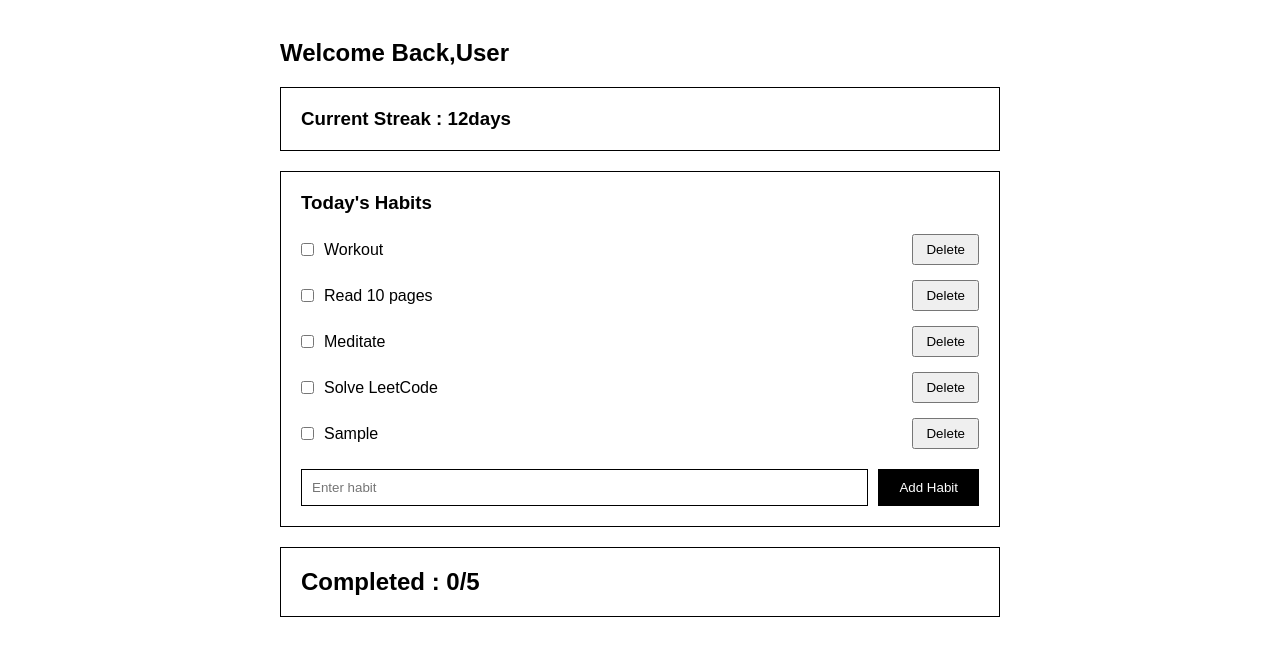
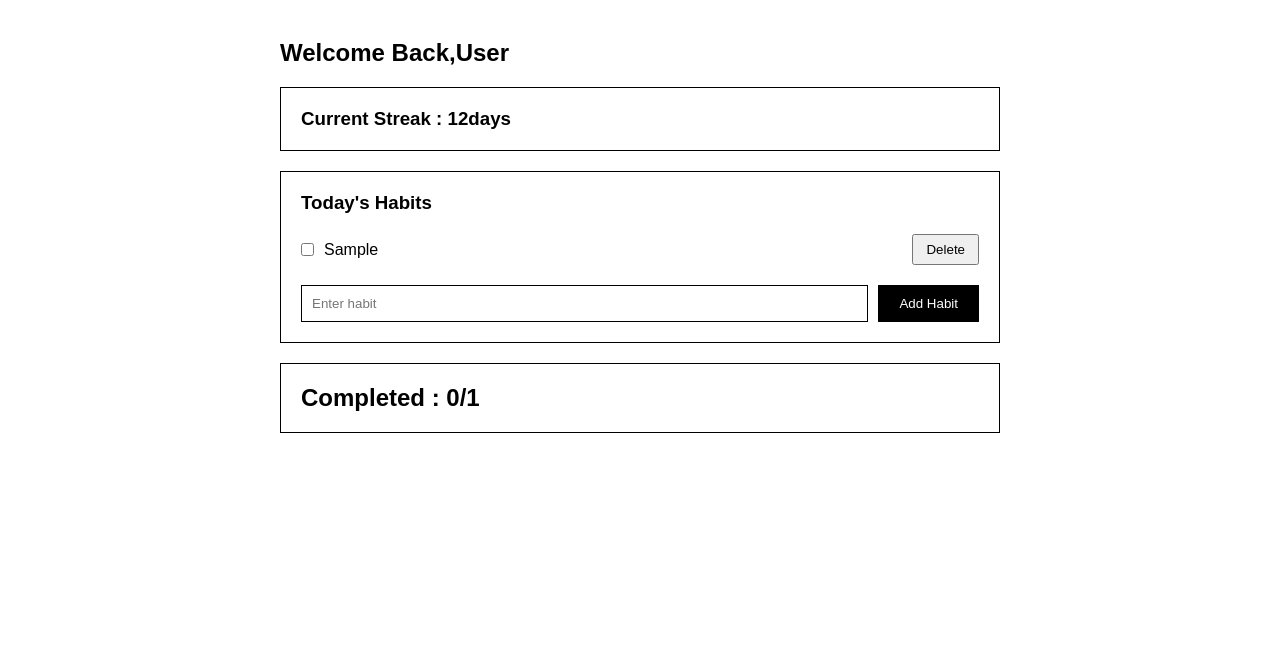
Before and after one commit to HeIsGlitched/HabitraAI, a plain HTML site: page pages/dashboard.html in a window 1280 px wide. Both pictures are taken after typing "Sample" into the empty fields and a click on the button "Add Habit". Shown: the part 78-734 px from the top of the page. Drawn offline with Linux system fonts and the light colour scheme.

Commit message:
Implemented habit persistence with local storage

```diff
--- a/js/dashboard.js
+++ b/js/dashboard.js
@@ -21,12 +21,9 @@ updateProgress();
 const habitInput = document.querySelector("#habit-input");
 const addHabitBtn = document.querySelector("#add-habit-btn");
 const habitsContainer = document.querySelector(".habits");
-
 //function for adding habits
-addHabitBtn.addEventListener("click", function(){
-    const habitText = habitInput.value;//take user input
-    if(habitText != ""){
-        const newHabit = document.createElement("div");//create a div
+function createHabit(habitText){
+     const newHabit = document.createElement("div");//create a div
         newHabit.classList.add("habit-item");// put class on that div
         //providing the inner HTML of div with class = habit-item
         newHabit.innerHTML = `
@@ -42,23 +39,26 @@ addHabitBtn.addEventListener("click", function(){
             const habitItem = newDeleteButton.parentElement;
             habitItem.remove();
             updateProgress();
+            saveHabits();
         });
         updateProgress(); //if add habit button is clicked, run the function to recalculate the progress
-        habitInput.value = ""; // this is used to remove the habit still written inside the input box after clicking add button
+}
+
+addHabitBtn.addEventListener("click", function(){
+
+    const habitText = habitInput.value;
+
+    if(habitText != ""){
+
+        createHabit(habitText);
+        saveHabits();
+        habitInput.value = "";
+
     }
     else{
         alert("Please enter a habit");
     }
-} );
 
-//for deleting habits
-const deleteButtons = document.querySelectorAll(".delete-btn"); // select all delete buttons
-deleteButtons.forEach(function(button){
-    button.addEventListener("click", function(){
-        const habitItem = button.parentElement;
-        habitItem.remove();
-        updateProgress();
-    });
 });
 
 //for logging out
@@ -66,3 +66,25 @@ const logout_btn = document.querySelector("#logout-btn");
 logout_btn.addEventListener("click", function(){
     window.location.href = "../index.html";
 })
+
+//Local storage(stores string only) -> localStorage.setItem(key, value), .getItem()
+//array of habits -> use JSON.stringify() bcuz local storage only stores string and array of habits is an object
+// to retrieve -> use JSON.parse() bcuz we need to convert string stored in local storage back to array
+//we are putting this in a function bcuz we need to call it everytime the user add or deletes the habit, otherwise it'll only run after the page loads
+function saveHabits(){
+    let arr =[];
+    const allHabits = document.querySelectorAll("label");
+    allHabits.forEach(function(habit){
+        arr.push(habit.textContent); // we use textContent to only get the value of the label
+    })
+    const storeHabits = JSON.stringify(arr);
+    localStorage.setItem("Habits",storeHabits);
+}
+
+const habits = JSON.parse(localStorage.getItem("Habits"));
+if(habits){
+    habits.forEach(function(habit){
+        createHabit(habit);
+    });
+
+}
--- a/pages/dashboard.html
+++ b/pages/dashboard.html
@@ -19,26 +19,7 @@
         <section class="habit-card">
             <h3>Today's Habits</h3>
             <form class="habits">
-                <div class="habit-item">
-                    <input type="checkbox">
-                    <label>Workout</label>
-                    <button type="button" class="delete-btn">Delete</button>
-                </div>
-                <div class="habit-item">
-                    <input type="checkbox">
-                    <label>Read 10 pages</label>
-                    <button type="button" class="delete-btn">Delete</button>
-                </div>
-                <div class="habit-item">
-                    <input type="checkbox">
-                    <label>Meditate</label>
-                    <button type="button" class="delete-btn">Delete</button>
-                </div>
-                <div class="habit-item">
-                    <input type="checkbox">
-                    <label>Solve LeetCode</label>
-                    <button type="button" class="delete-btn">Delete</button>
-                </div>
+
             </form>
             <div class="add-habit">
                 <input type="text" id="habit-input" placeholder="Enter habit">
```
